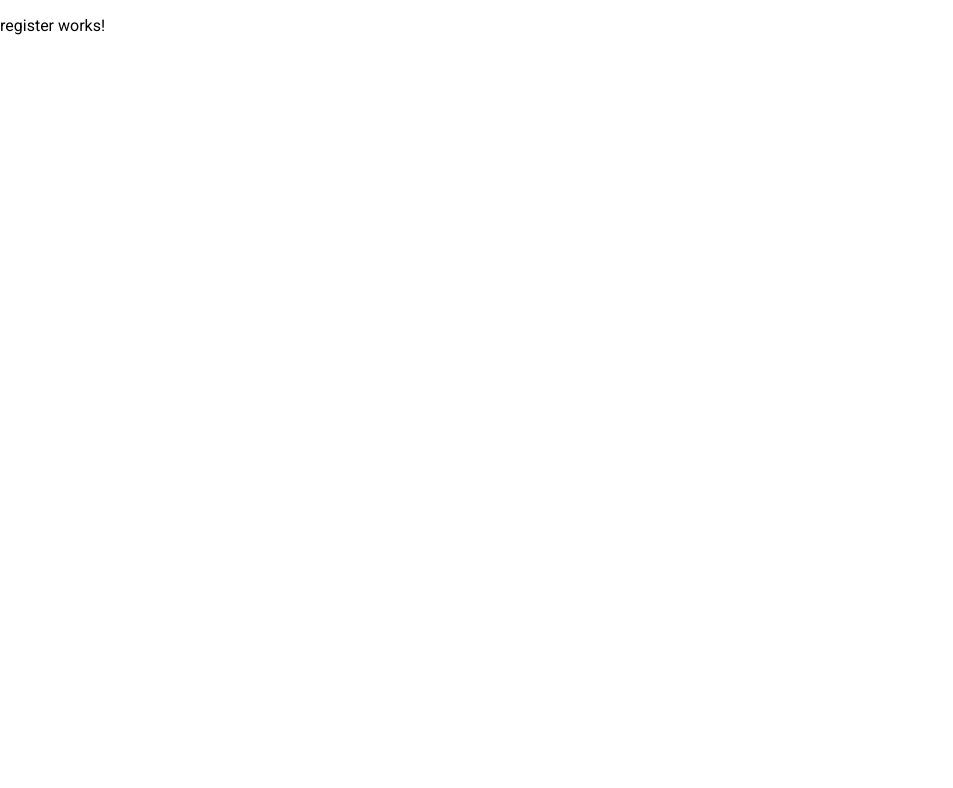
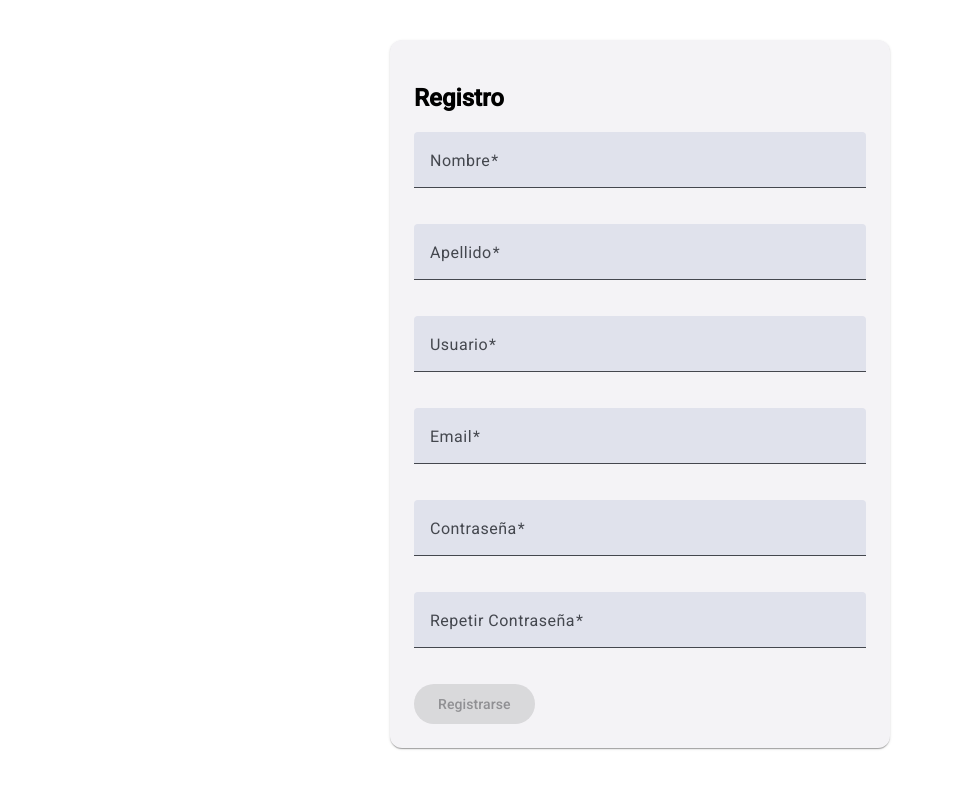
Before and after one commit to ArmandoGit001/innovatube1, an Angular app in the folder frontend/: page /register in a window 1280 px wide. Shown: the top 788 px of the page, without its empty margins (0-953 px from the left). Built offline with nearby package versions, Linux system fonts and the light colour scheme.

Commit message:
Modulo para registro de usuarios agregado a angular

```diff
--- a/frontend/src/app/app.routes.ts
+++ b/frontend/src/app/app.routes.ts
@@ -1,3 +1,9 @@
 import { Routes } from '@angular/router';
+import { LoginComponent } from './login/login.component';
+import { RegisterComponent } from './register/register.component';
 
-export const routes: Routes = [];
+export const routes: Routes = [
+  { path: '', redirectTo: 'login', pathMatch: 'full' },
+  { path: 'login', component: LoginComponent },
+  { path: 'register', component: RegisterComponent },
+];
--- a/frontend/src/app/register/register.component.css
+++ b/frontend/src/app/register/register.component.css
@@ -0,0 +1,10 @@
+.full-width {
+    width: 100%;
+    margin-bottom: 16px;
+  }
+
+  mat-card {
+    max-width: 500px;
+    margin: 40px auto;
+    padding: 24px;
+  }
--- a/frontend/src/app/register/register.component.html
+++ b/frontend/src/app/register/register.component.html
@@ -1 +1,44 @@
-<p>register works!</p>
+<mat-card>
+    <h2>Registro</h2>
+    <form [formGroup]="form" (ngSubmit)="onSubmit()">
+      <mat-form-field appearance="fill" class="full-width">
+        <mat-label>Nombre</mat-label>
+        <input matInput formControlName="name" required />
+      </mat-form-field>
+
+      <mat-form-field appearance="fill" class="full-width">
+        <mat-label>Apellido</mat-label>
+        <input matInput formControlName="last_name" required />
+      </mat-form-field>
+
+      <mat-form-field appearance="fill" class="full-width">
+        <mat-label>Usuario</mat-label>
+        <input matInput formControlName="user_name" required />
+      </mat-form-field>
+
+      <mat-form-field appearance="fill" class="full-width">
+        <mat-label>Email</mat-label>
+        <input matInput formControlName="email" type="email" required />
+      </mat-form-field>
+
+      <mat-form-field appearance="fill" class="full-width">
+        <mat-label>Contraseña</mat-label>
+        <input matInput formControlName="password" type="password" required />
+      </mat-form-field>
+
+      <mat-form-field appearance="fill" class="full-width">
+        <mat-label>Repetir Contraseña</mat-label>
+        <input matInput formControlName="password2" type="password" required />
+      </mat-form-field>
+
+      <p *ngIf="form.errors?.['noCoinciden']" style="color:red">
+        Las contraseñas no coinciden.
+      </p>
+
+      <button mat-raised-button color="primary" type="submit" [disabled]="form.invalid">
+        Registrarse
+      </button>
+    </form>
+
+    <p *ngIf="mensaje">{{ mensaje }}</p>
+  </mat-card>
--- a/frontend/src/app/register/register.component.ts
+++ b/frontend/src/app/register/register.component.ts
@@ -1,11 +1,68 @@
+import { CommonModule } from '@angular/common';
+import { HttpClient, HttpClientModule } from '@angular/common/http';
 import { Component } from '@angular/core';
+import { ReactiveFormsModule, FormGroup, Validators, FormBuilder, AbstractControl } from '@angular/forms';
+import { Router } from '@angular/router';
+
+// Angular Material
+import { MatFormFieldModule } from '@angular/material/form-field';
+import { MatInputModule } from '@angular/material/input';
+import { MatButtonModule } from '@angular/material/button';
+import { MatCardModule } from '@angular/material/card';
 
 @Component({
   selector: 'app-register',
-  imports: [],
+  standalone: true,
+  imports: [
+    CommonModule,
+    ReactiveFormsModule,
+    HttpClientModule,
+    MatFormFieldModule,
+    MatInputModule,
+    MatButtonModule,
+    MatCardModule
+  ],
   templateUrl: './register.component.html',
   styleUrl: './register.component.css'
 })
 export class RegisterComponent {
+  form: FormGroup;
+  mensaje: string = '';
 
+  constructor(private fb: FormBuilder, private http: HttpClient, private router: Router) {
+    this.form = this.fb.group({
+      name: ['', Validators.required],
+      last_name: ['', Validators.required],
+      user_name: ['', Validators.required],
+      email: ['', [Validators.required, Validators.email]],
+      password: ['', Validators.required],
+      password2: ['', Validators.required]
+    }, { validators: this.passwordsIguales });
+  }
+
+  // Función para validar que ambas contraseñas sean iguales
+  passwordsIguales(group: AbstractControl): { [key: string]: any } | null {
+    const pass1 = group.get('password')?.value;
+    const pass2 = group.get('password2')?.value;
+    return pass1 === pass2 ? null : { noCoinciden: true };
+  }
+
+  onSubmit() {
+    if (this.form.valid) {
+      const { password2, ...data } = this.form.value; // excluye password2
+      this.http.post('http://localhost:8000/registro', data).subscribe({
+        next: (res: any) => {
+          this.mensaje = res.message;
+          alert('Usuario registrado exitosamente');
+          this.router.navigate(['/login']);
+        },
+        error: (err) => {
+          console.error(err);
+          this.mensaje = err.error?.message || 'Ocurrió un error';
+        }
+      });
+    } else {
+      this.mensaje = 'Revisa los campos del formulario.';
+    }
+  }
 }
```
Also changed, not shown: frontend/src/app/app.config.ts (+4 -15 lines), 2 other files (tests, documents, lock files or other folders).
